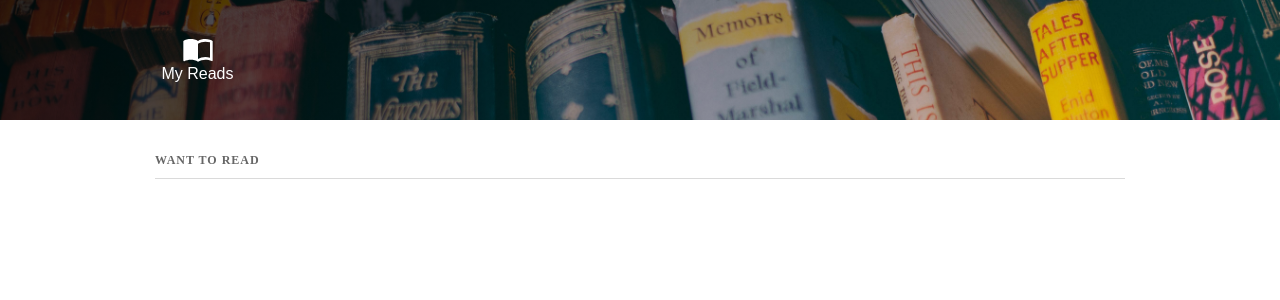
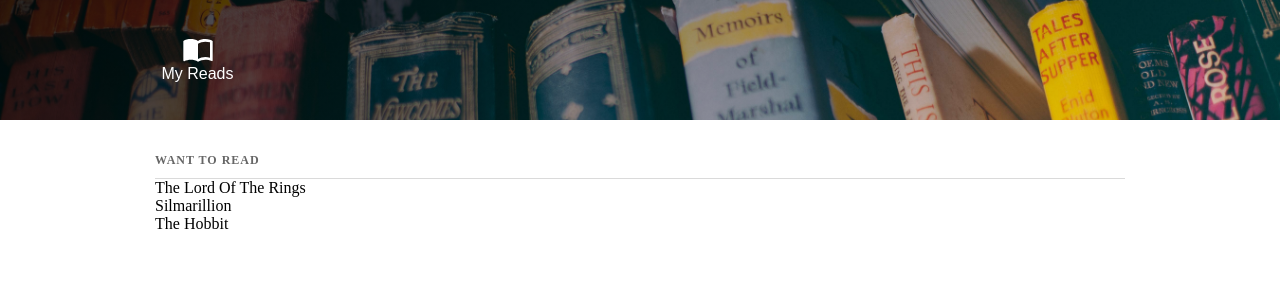
Before and after one commit to jgraffin/my-reads, a React (Create React App) app: page / in a window 1280 px wide. Shown: the top 300 px of the page. Built offline with nearby package versions, Linux system fonts and the light colour scheme; what webfontloader would draw is missing.

Commit message:
Montando livros a partir de lista estática

```diff
--- a/src/components/main/Main.js
+++ b/src/components/main/Main.js
@@ -1,10 +1,28 @@
 import React from 'react'
 import WantToRead from '../shelfs/WantToRead'
+
+const books = [
+	{
+		"id": "lotr",
+		"title": "The Lord Of The Rings",
+		"imageFolder": "http://localhost:5001/ryan.jpg"
+	},
+	{
+		"id": "silmarillion",
+		"title": "Silmarillion",
+		"imageFolder": "http://localhost:5001/michael.jpg"
+	},
+	{
+		"id": "the-hobbit",
+		"title": "The Hobbit",
+		"imageFolder": "http://localhost:5001/tyler.jpg"
+	}
+]
 
 const Main = (props) => (
 	<main className="mr-main">
 		<div className="container">
-			<WantToRead />
+			<WantToRead books={books} />
 		</div>
 	</main>
 )
--- a/src/components/shelfs/WantToRead.js
+++ b/src/components/shelfs/WantToRead.js
@@ -4,8 +4,19 @@ class WantToRead extends Component {
 	render() {
 		return (
 			<div className="mr-shelf">
-				<div class="mr-shelf__title">
+				<div className="mr-shelf__title">
 					<h2>Want to Read</h2>
+				</div>
+				<div className="mr-shelf__list">
+					<ul>
+						{
+							this.props.books.map((book) => (
+								<li key={book.id}>
+									{book.title}
+								</li>
+							))
+						}
+					</ul>
 				</div>
 			</div>
 		)
```
Also changed, not shown: 1 other file (tests, documents, lock files or other folders).
